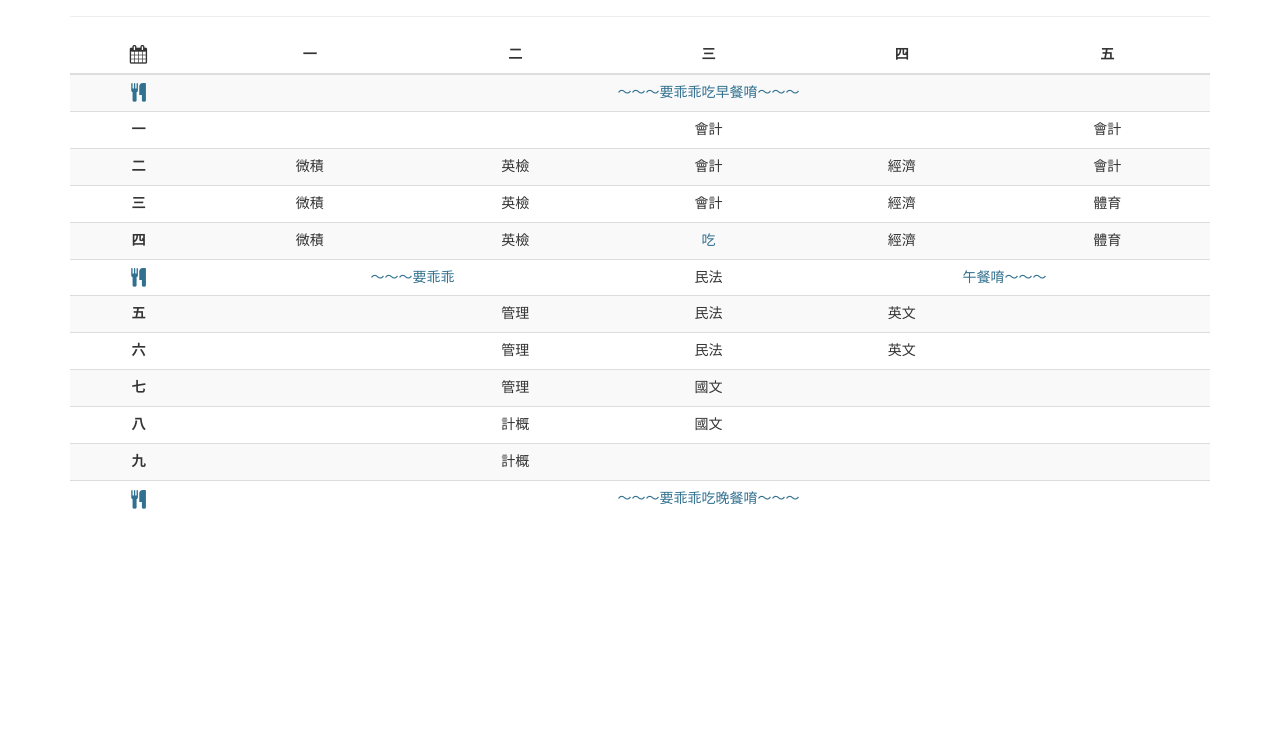
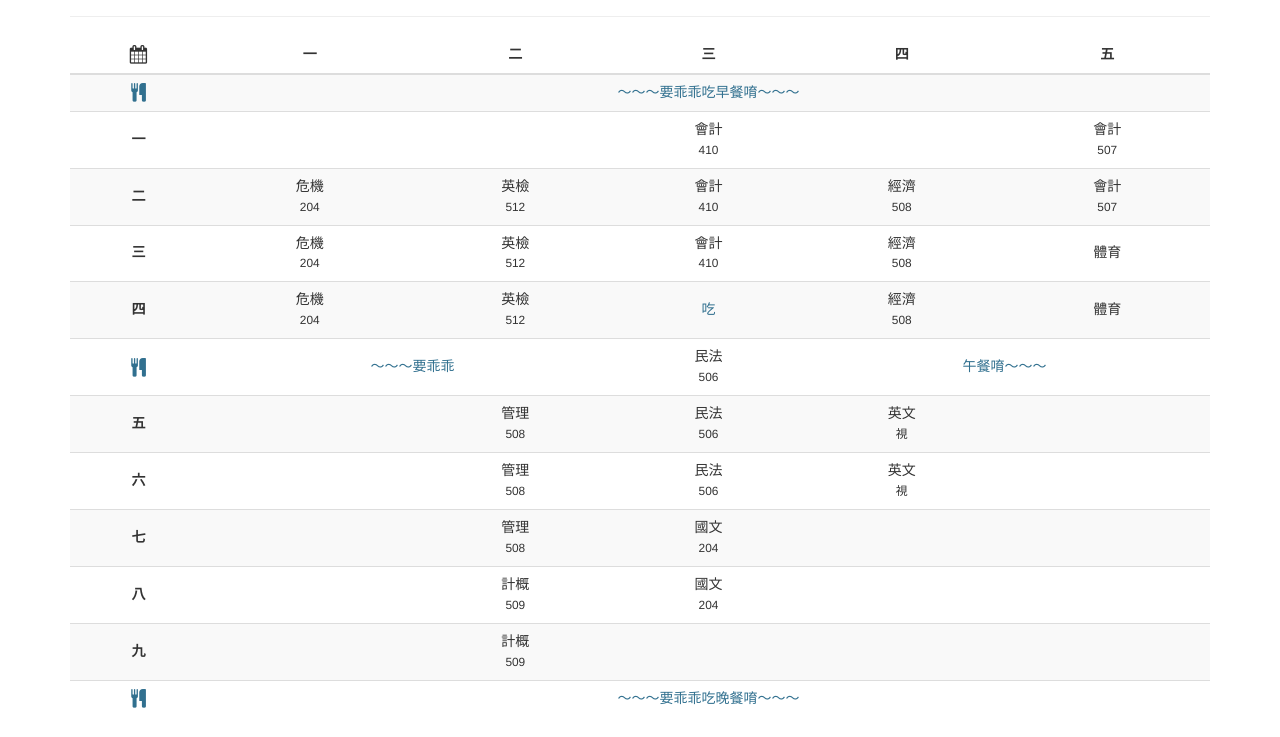
Before and after one commit to storyn26383/xs, a website: page index.html in a window 1280 px wide. Shown: the part 83-820 px from the top of the page. Drawn offline with Linux system fonts and the light colour scheme.

Commit message:
加上上課教室、拿掉手機版直書

```diff
--- a/index.html
+++ b/index.html
@@ -19,102 +19,102 @@
 		</div>
 
 		<div class="timetable table-responsive">
-			<table class="table table-striped text-center">
+			<table class="table table-striped">
 				<thead>
 					<tr>
-						<th class="text-center"><i class="fa fa-calendar fa-lg"></i></th>
-						<th class="text-center">一</th>
-						<th class="text-center">二</th>
-						<th class="text-center">三</th>
-						<th class="text-center">四</th>
-						<th class="text-center">五</th>
+						<th><i class="fa fa-calendar fa-lg"></i></th>
+						<th>一</th>
+						<th>二</th>
+						<th>三</th>
+						<th>四</th>
+						<th>五</th>
 					</tr>
 				</thead>
 				<tbody>
 					<tr>
-						<th class="text-center"><i class="fa fa-cutlery fa-lg text-info"></i></th>
+						<th><i class="fa fa-cutlery fa-lg text-info"></i></th>
 						<td class="text-info" colspan="5">～～～要乖乖吃早餐唷～～～</td>
 					</tr>
 					<tr>
-						<th class="text-center">一</th>
+						<th>一</th>
 						<td></td>
 						<td></td>
-						<td>會<span class="break"></span>計</td>
+						<td>會計<span class="class">410</span></td>
 						<td></td>
-						<td>會<span class="break"></span>計</td>
+						<td>會計<span class="class">507</span></td>
 					</tr>
 					<tr>
-						<th class="text-center">二</th>
-						<td>微<span class="break"></span>積</td>
-						<td>英<span class="break"></span>檢</td>
-						<td>會<span class="break"></span>計</td>
-						<td>經<span class="break"></span>濟</td>
-						<td>會<span class="break"></span>計</td>
+						<th>二</th>
+						<td>危機<span class="class">204</span></td>
+						<td>英檢<span class="class">512</span></td>
+						<td>會計<span class="class">410</span></td>
+						<td>經濟<span class="class">508</span></td>
+						<td>會計<span class="class">507</span></td>
 					</tr>
 					<tr>
-						<th class="text-center">三</th>
-						<td>微<span class="break"></span>積</td>
-						<td>英<span class="break"></span>檢</td>
-						<td>會<span class="break"></span>計</td>
-						<td>經<span class="break"></span>濟</td>
-						<td>體<span class="break"></span>育</td>
+						<th>三</th>
+						<td>危機<span class="class">204</span></td>
+						<td>英檢<span class="class">512</span></td>
+						<td>會計<span class="class">410</span></td>
+						<td>經濟<span class="class">508</span></td>
+						<td>體育</td>
 					</tr>
 					<tr>
-						<th class="text-center">四</th>
-						<td>微<span class="break"></span>積</td>
-						<td>英<span class="break"></span>檢</td>
+						<th>四</th>
+						<td>危機<span class="class">204</span></td>
+						<td>英檢<span class="class">512</span></td>
 						<td class="text-info">吃</td>
-						<td>經<span class="break"></span>濟</td>
-						<td>體<span class="break"></span>育</td>
+						<td>經濟<span class="class">508</span></td>
+						<td>體育</td>
 					</tr>
 					<tr>
-						<th class="text-center"><i class="fa fa-cutlery fa-lg text-info"></i></th>
+						<th><i class="fa fa-cutlery fa-lg text-info"></i></th>
 						<td class="text-info" colspan="2">～～～要乖乖</td>
-						<td>民<span class="break"></span>法</td>
+						<td>民法<span class="class">506</span></td>
 						<td class="text-info" colspan="2">午餐唷～～～</td>
 					</tr>
 					<tr>
-						<th class="text-center">五</th>
+						<th>五</th>
 						<td></td>
-						<td>管<span class="break"></span>理</td>
-						<td>民<span class="break"></span>法</td>
-						<td>英<span class="break"></span>文</td>
+						<td>管理<span class="class">508</span></td>
+						<td>民法<span class="class">506</span></td>
+						<td>英文<span class="class">視</span></td>
 						<td></td>
 					</tr>
 					<tr>
-						<th class="text-center">六</th>
+						<th>六</th>
 						<td></td>
-						<td>管<span class="break"></span>理</td>
-						<td>民<span class="break"></span>法</td>
-						<td>英<span class="break"></span>文</td>
+						<td>管理<span class="class">508</span></td>
+						<td>民法<span class="class">506</span></td>
+						<td>英文<span class="class">視</span></td>
 						<td></td>
 					</tr>
 					<tr>
-						<th class="text-center">七</th>
+						<th>七</th>
 						<td></td>
-						<td>管<span class="break"></span>理</td>
-						<td>國<span class="break"></span>文</td>
+						<td>管理<span class="class">508</span></td>
+						<td>國文<span class="class">204</span></td>
 						<td></td>
 						<td></td>
 					</tr>
 					<tr>
-						<th class="text-center">八</th>
+						<th>八</th>
 						<td></td>
-						<td>計<span class="break"></span>概</td>
-						<td>國<span class="break"></span>文</td>
+						<td>計概<span class="class">509</span></td>
+						<td>國文<span class="class">204</span></td>
 						<td></td>
 						<td></td>
 					</tr>
 					<tr>
-						<th class="text-center">九</th>
+						<th>九</th>
 						<td></td>
-						<td>計<span class="break"></span>概</td>
+						<td>計概<span class="class">509</span></td>
 						<td></td>
 						<td></td>
 						<td></td>
 					</tr>
 					<tr>
-						<th class="text-center"><i class="fa fa-cutlery fa-lg text-info"></i></th>
+						<th><i class="fa fa-cutlery fa-lg text-info"></i></th>
 						<td class="text-info" colspan="5">～～～要乖乖吃晚餐唷～～～</td>
 					</tr>
 				</tbody>
--- a/src/scss/app.scss
+++ b/src/scss/app.scss
@@ -7,15 +7,15 @@
 .timetable {
 	th, td {
 		vertical-align: middle !important;
+		@extend .text-center;
 	}
 
-	@media (max-width: $screen-xs-max) {
-		.break {
-			white-space: pre;
+	td .class {
+		white-space: pre;
+		@extend .small;
 
-			&:before {
-				content: '\A';
-			}
+		&:before {
+			content: '\A';
 		}
 	}
 }
```
Also changed, not shown: asset/css/styles.css, asset/css/styles.min.css, src/css/app.css.
